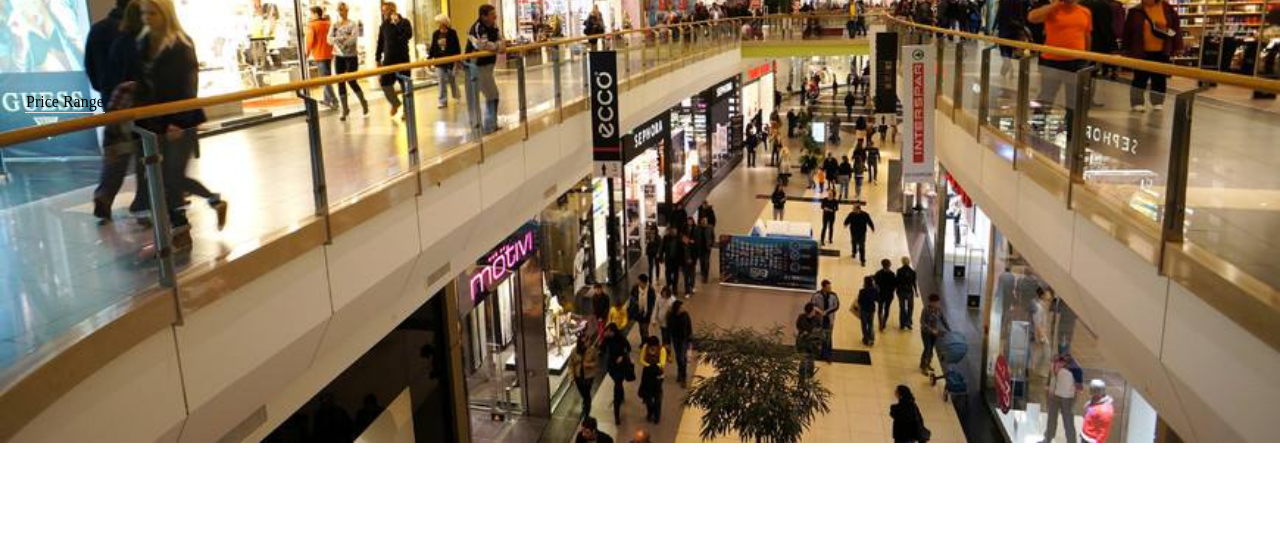
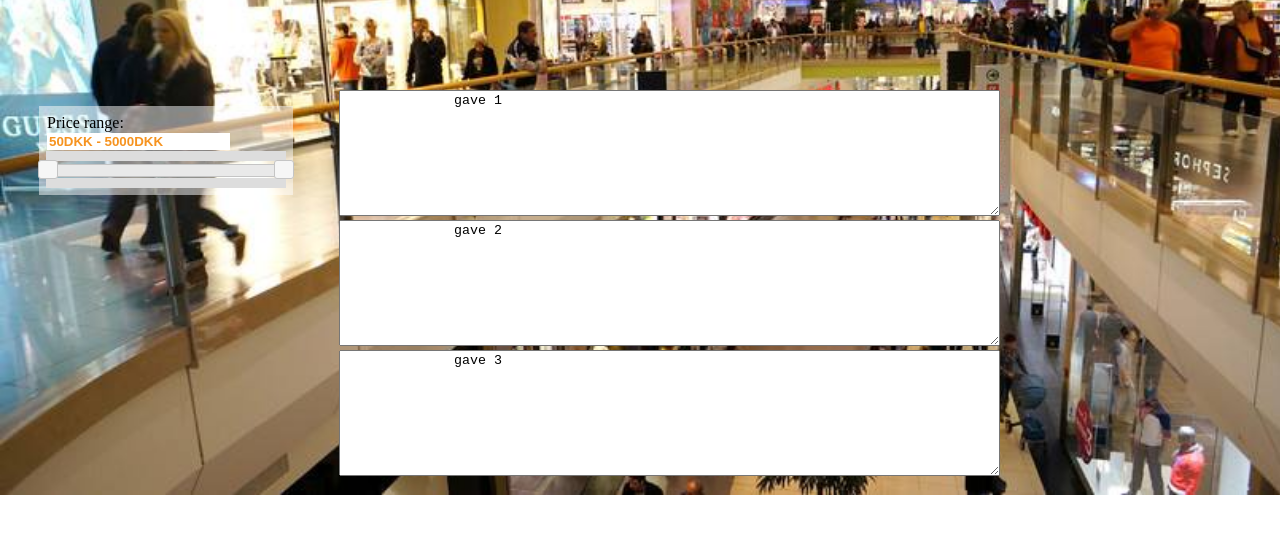
Before and after one commit to liao1994/Interaktion, a plain HTML site: page Gift4Girl.WebSite/Birthday.html in a window 1280 px wide. Shown: the part 197-730 px from the top of the page. Drawn offline with nearby package versions, Linux system fonts and the light colour scheme.

Commit message:
prototype-1

```diff
--- a/Gift4Girl.WebSite/Birthday.html
+++ b/Gift4Girl.WebSite/Birthday.html
@@ -1,9 +1,28 @@
 <!DOCTYPE html>
 <html>
   <head>
+    <meta name="viewport" content="width=device-width, initial-scale=1">
     <title>Gift4Girl</title>
-    <meta name="description" content="DESCRIPTION">
    <link rel="stylesheet" type="text/css" href="./Content/Styles/Custom.css">
+   <link href = "https://code.jquery.com/ui/1.10.4/themes/ui-lightness/jquery-ui.css"
+            rel = "stylesheet">
+   <script src = "https://code.jquery.com/jquery-1.10.2.js"></script>
+     <script src = "https://code.jquery.com/ui/1.10.4/jquery-ui.js"></script>
+  <script>
+  $( function() {
+    $( "#slider-range" ).slider({
+      range: true,
+      min: 50,
+      max: 5000,
+      values: [ 50, 5000 ],
+      slide: function( event, ui ) {
+        $( "#amount" ).val( ui.values[ 0 ] + "DKK - " + ui.values[ 1 ] +" DKK" );
+      }
+    });
+    $( "#amount" ).val( $( "#slider-range" ).slider( "values", 0 ) +
+      "DKK - " + $( "#slider-range" ).slider( "values", 1 ) + "DKK");
+  } );
+  </script>
   </head>
   <body>
     <div class="row">
@@ -20,17 +39,41 @@
           </h1>
         </div>
     </div>
-    <div class="row">
       <div class="col-3">
-        <table>
+        <table class="filter-table">
           <tr>
-            <td> Price Range</td>
+            <td><label for="amount">Price range:</label><input type="text" id="amount" readonly style="border:0; color:#f6931f; font-weight:bold;"></td>
+          </tr>
+          <tr>
+            <td>
+<div id="slider-range"></div>
+            </td>
           </tr>
         </table>
       </div>
       <div class="col-6">
-
+          <div class="row">
+            <textarea name="name" rows="8" cols="80" background="red">
+              gave 1
+            </textarea>
+          </div>
+          <div class="row">
+            <textarea name="name" rows="8" cols="80" background="red">
+              gave 2
+            </textarea>
+          </div>
+          <div class="row">
+            <textarea name="name" rows="8" cols="80" background="red">
+              gave 3
+            </textarea>
+          </div>
       </div>
     </div>
   </body>
 </html>
+<script type="text/javascript">
+  function rangeEvent(val){
+          document.getElementById('priceRange').value=val;
+        }
+  }
+</script>
--- a/Gift4Girl.WebSite/Content/Styles/Custom.css
+++ b/Gift4Girl.WebSite/Content/Styles/Custom.css
@@ -85,7 +85,12 @@ h1 {
 	font-size: 18px;
 	line-height: 20px;
 }
-
+.filter-table {
+   filter:alpha(opacity=60);
+  background: rgba(255,255,255,0.5);
+  margin: 1em;
+  padding: 5px;
+}
 th, td {
-    border-bottom: 1px solid #ddd;
+    border-bottom: 10px solid #ddd;
 }
```
